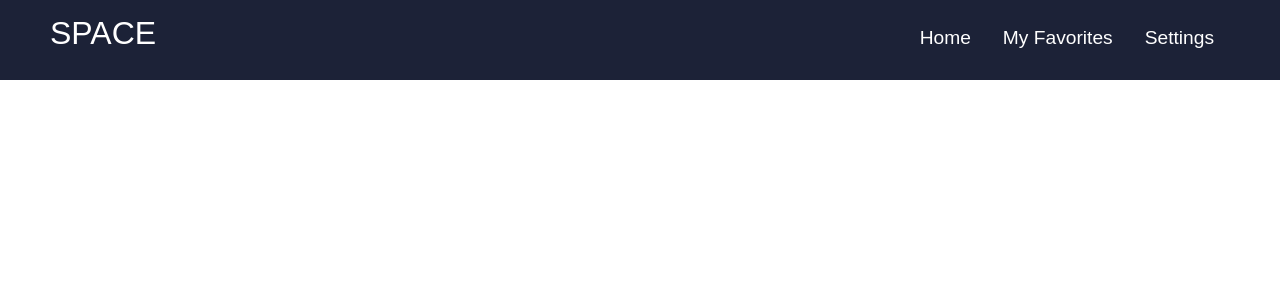
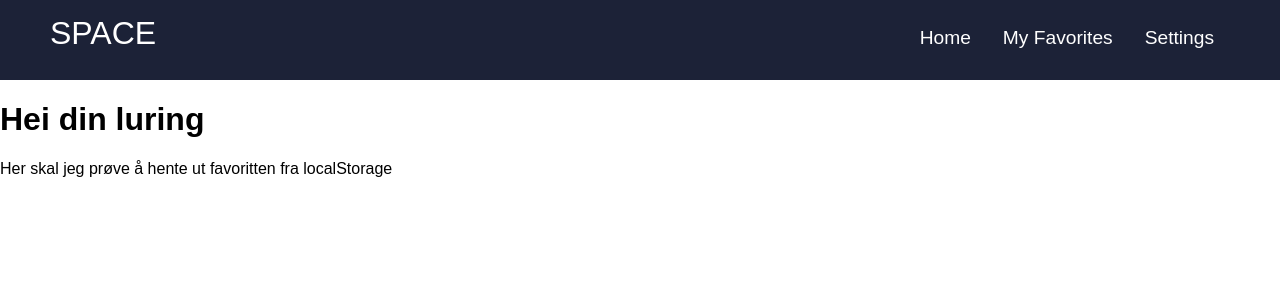
Before and after one commit to ingvildtf/Webutvikling-prosject2, a React (Create React App) app in the folder art-exhibition/: page /my-favorites in a window 1280 px wide. Shown: the top 300 px of the page. Built offline with nearby package versions, Linux system fonts and the light colour scheme.

Commit message:
Saves the file of the favorited svg to localSorage. Not able to console.log it out

```diff
--- a/art-exhibition/src/components/Pages/Installations.tsx
+++ b/art-exhibition/src/components/Pages/Installations.tsx
@@ -85,16 +85,23 @@ function Installations() {
     sun: [SunInstallation, EasterSunInstallation, XmasSunInstallation],
   }
 
+
+
   const index = sessionStorage.getItem('theme') === null ? 0: Number(sessionStorage.getItem('theme'))
   const [theme, setTheme] = useState(index)
   sessionStorage.setItem('theme', String(theme))
 
-  const FavoriteProvider = (props) =>{
-    useEffect(()=>{
-      localStorage.setItem('earth',JSON.stringify(theme));
-    },[theme]);
 
-  }
+
+
+ //const favorite =  localStorage.getItem(click)
+ const favorite = localStorage.getItem('image') === undefined ? '': localStorage.getItem('image')
+ const [image, setFavorite] = useState(String(favorite))
+ localStorage.setItem('image', image)
+
+ console.log(sessionStorage.getItem('theme'));
+  console.log(localStorage.getItem('image'));
+
 
 
 
@@ -182,9 +189,10 @@ function Installations() {
         {/**knapper for next og tilbake */}
         <Button onClick={handleBackClick}>Back</Button>
         <Button onClick={handleNextClick}>Next</Button>
-        <Button onClick={() => setTheme(0)}>Space</Button>
+        <Button onClick={() => setTheme(0)}>Space</Button>s
         <Button onClick={() => setTheme(1)}>Easter</Button>
         <Button onClick={() => setTheme(2)}>Xmas</Button>
+        <Button onClick={() => setFavorite(String(installations[click-1].imgtitle))}>Favoritt</Button>
       </Navigation>
     </Wrapper>
   )
--- /dev/null
+++ b/art-exhibition/src/components/Pages/MyFavorites.tsx
@@ -0,0 +1,13 @@
+import React from 'react';
+
+function MyFavorites() {
+
+  return (
+    <div className="App">
+   <h1>Hei din luring</h1>
+   <p>Her skal jeg prøve å hente ut favoritten fra localStorage</p>
+    </div>
+  );
+}
+
+export default MyFavorites;
--- a/art-exhibition/src/mainpage.tsx
+++ b/art-exhibition/src/mainpage.tsx
@@ -4,6 +4,7 @@ import NavBar from './components/NavBar'
 import { BrowserRouter as Router, Switch, Route } from 'react-router-dom'
 import styled from 'styled-components'
 import Installations from './components/Pages/Installations'
+import MyFavorites from './components/Pages/MyFavorites'
 
 const Wrapper = styled.div`
   box-sizing: border-box;
@@ -19,7 +20,7 @@ function Mainpage() {
         <NavBar />
         <Switch>
           <Route exact path="/home" component={Installations} />
-          <Route path="/my-favorites" />
+          <Route path="/my-favorites" component={MyFavorites} />
           <Route path="/settings" />
         </Switch>
       </Router>
```
